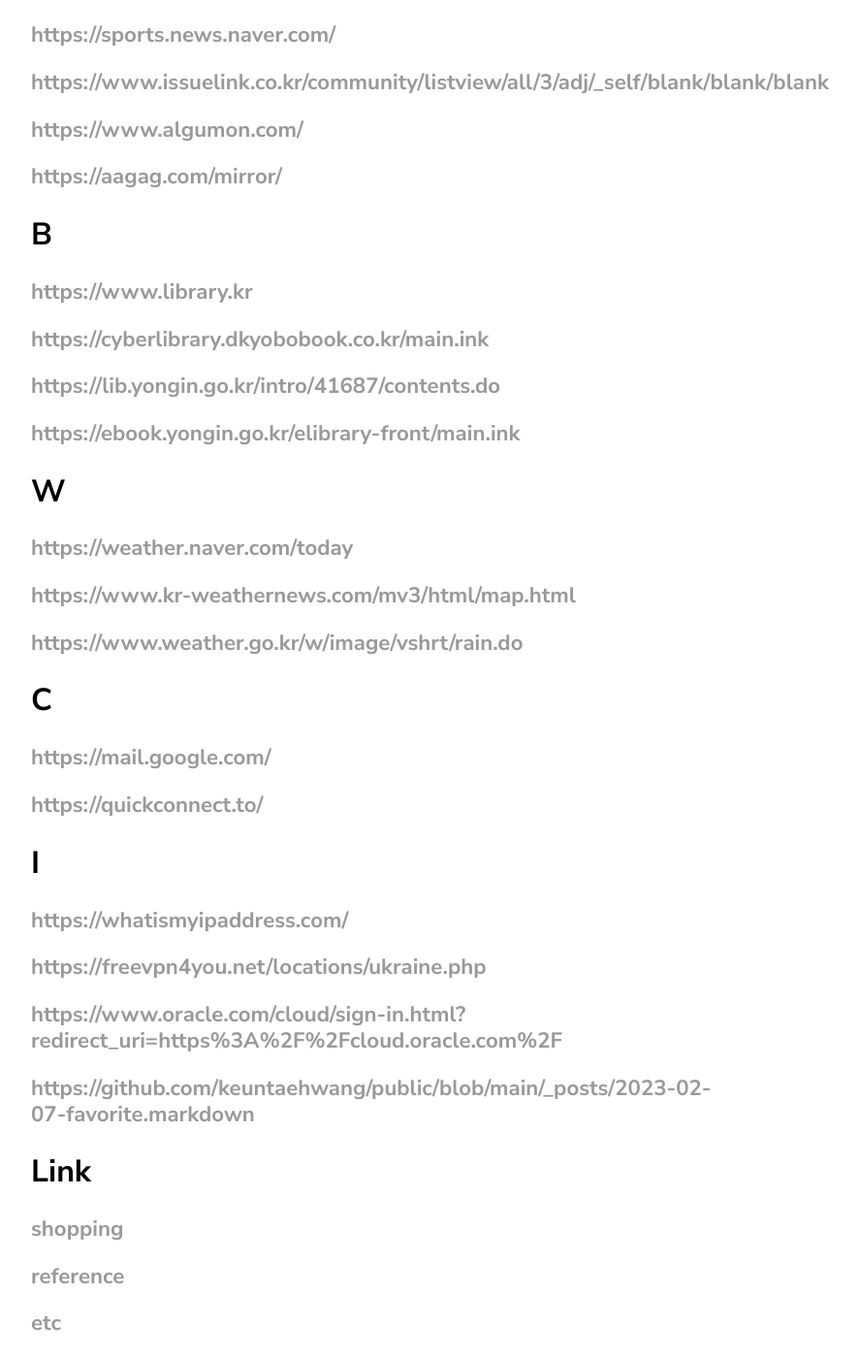
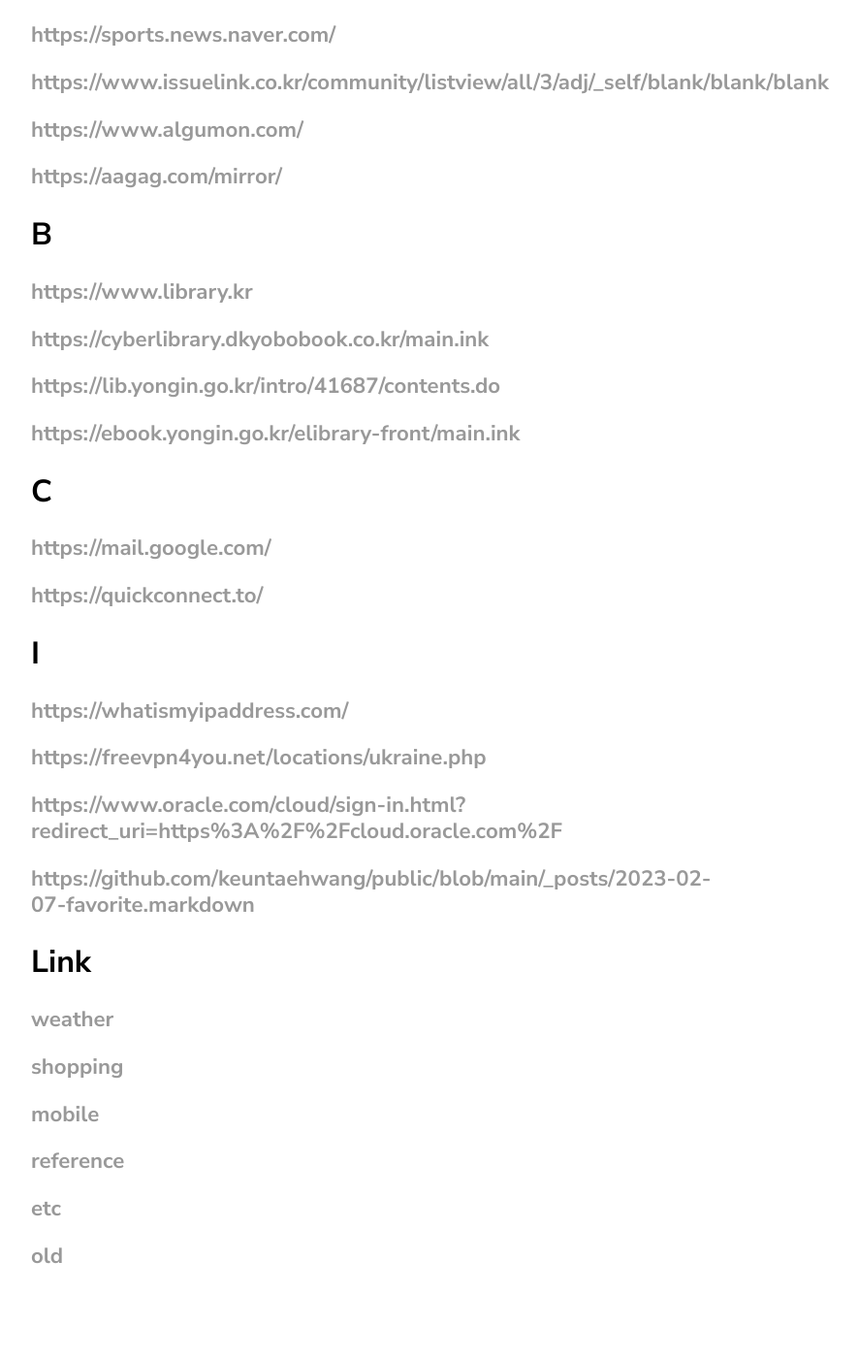
Before and after one commit to keuntaehwang/public, a Jekyll site: the page built from _posts/2023-02-07-favorite.markdown, in a window 1280 px wide and 1400 px high, scrolled down 602 px. Shown: the whole window at 97% size, without its empty margins (68-954 px from the left). Built offline with Jekyll 4.4.1, drawn with Linux system fonts in a browser that asks for light colours; after the commit the page ends 1933 px from its top, so only the background shows below that.

Commit message:
Update 2023-02-07-favorite.markdown

```diff
--- a/_posts/2023-02-07-favorite.markdown
+++ b/_posts/2023-02-07-favorite.markdown
@@ -18,11 +18,6 @@ categories: NONE
 ### <https://lib.yongin.go.kr/intro/41687/contents.do>
 ### <https://ebook.yongin.go.kr/elibrary-front/main.ink>
 
-## W
-### <https://weather.naver.com/today>
-### <https://www.kr-weathernews.com/mv3/html/map.html>
-### <https://www.weather.go.kr/w/image/vshrt/rain.do>
-
 ## C
 ### <https://mail.google.com/>
 ### <https://quickconnect.to/>
@@ -34,6 +29,9 @@ categories: NONE
 ### <https://github.com/keuntaehwang/public/blob/main/_posts/2023-02-07-favorite.markdown>
 
 ## Link
+### [weather](https://keuntaehwang.github.io/public/posts/weather/)
 ### [shopping](https://keuntaehwang.github.io/public/posts/shopping/)
+### [mobile](https://keuntaehwang.github.io/public/posts/mobile/)
 ### [reference](https://keuntaehwang.github.io/public/posts/reference/)
 ### [etc](https://keuntaehwang.github.io/public/posts/etc/)
+### [old](https://keuntaehwang.github.io/public/posts/old/)
```
